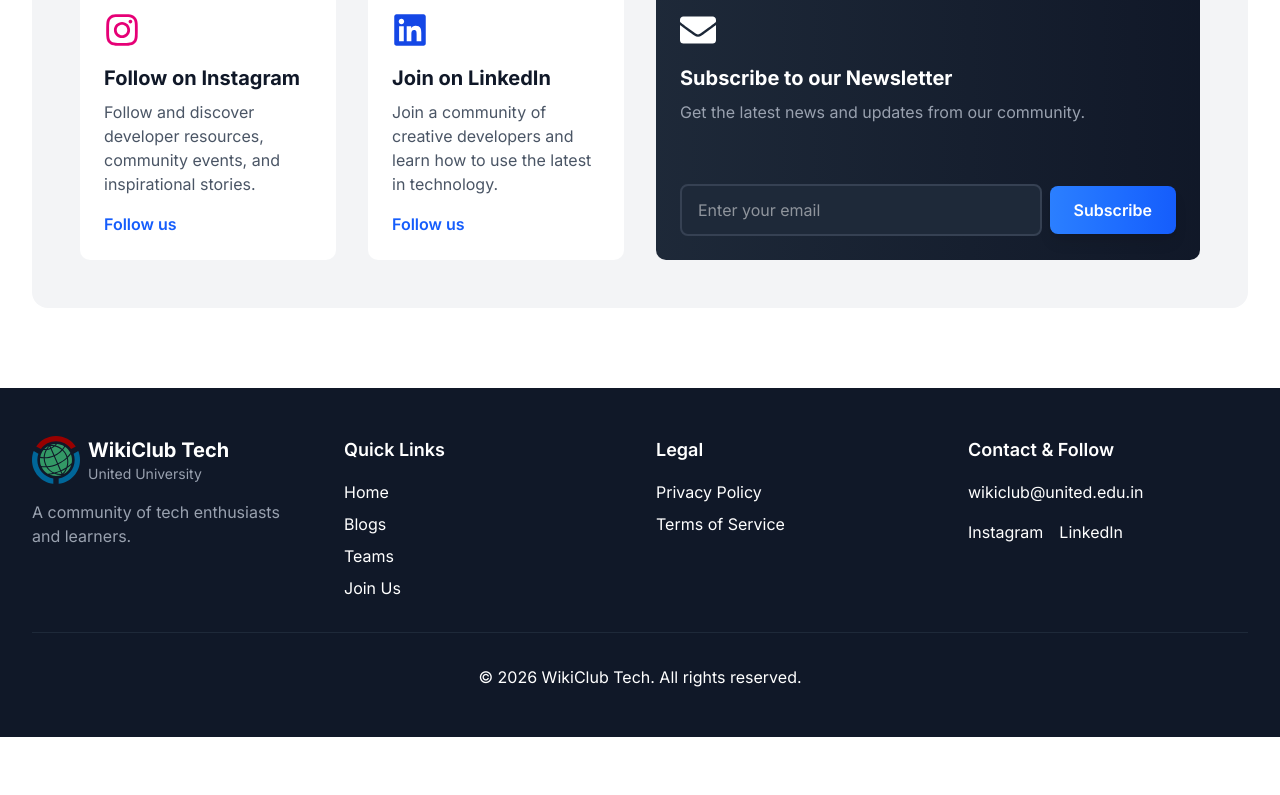
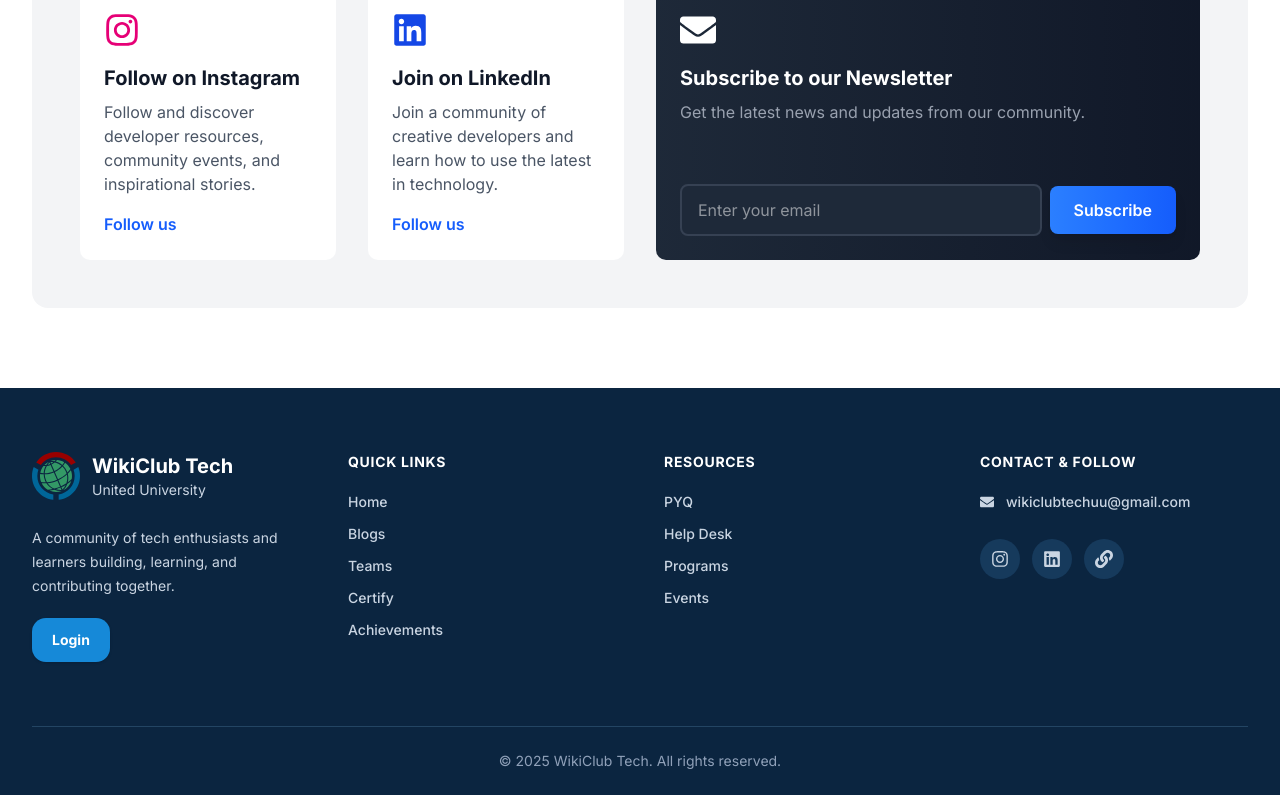
Before and after one commit to wikiclubtechuu/WikiClub-Tech-UU, a Next.js app: page / in a window 1280 px wide. Shown: the part 3980-4775 px from the top of the page. Before the commit the page ends 4717 px from the top, so only its background shows below. Built offline with nearby package versions, Linux system fonts and the light colour scheme.

Commit message:
Revamp Footer component layout and design
Refactor footer component with updated styles and structure.

```diff
--- a/src/components/layout/Footer.tsx
+++ b/src/components/layout/Footer.tsx
@@ -1,111 +1,285 @@
+"use client";
+
 import React from "react";
 import Link from "next/link";
 import Image from "next/image";
+import {
+  FaInstagram,
+  FaLinkedin,
+  FaEnvelope,
+  FaLink,
+} from "react-icons/fa";
 
 const Footer = () => {
   return (
-    <footer className='bg-gray-900 text-white'>
-      <div className='max-w-7xl mx-auto px-4 sm:px-6 lg:px-8 py-12'>
-        <div className='grid grid-cols-1 sm:grid-cols-2 md:grid-cols-4 gap-8'>
-          <div className='space-y-4'>
-            <Link href='/' className='flex items-center space-x-2'>
+    <footer className="bg-[#0b2540] text-white">
+      <div className="max-w-7xl mx-auto px-4 sm:px-6 lg:px-8">
+
+        {/* Main Footer */}
+        <div className="py-14 md:py-16">
+          <div className="grid grid-cols-1 md:grid-cols-2 lg:grid-cols-4 gap-10 lg:gap-12">
+
+            {/* Brand / Logo */}
+            <div>
+              <Link
+                href="/"
+                className="inline-flex items-center gap-3"
+              >
                 <Image
-                src='/logo.svg'
-                alt='WikiClub Tech Logo'
+                  src="/logo.svg"
+                  alt="WikiClub Tech Logo"
                   width={48}
                   height={48}
-                className='h-12 w-auto'
+                  className="h-12 w-12 object-contain"
                 />
+
                 <div>
-                <h1 className='text-xl font-bold text-white'>WikiClub Tech</h1>
-                <p className='text-sm text-gray-400'>United University</p>
+                  <h2 className="text-xl font-bold text-white">
+                    WikiClub Tech
+                  </h2>
+
+                  <p className="text-sm text-slate-300">
+                    United University
+                  </p>
                 </div>
               </Link>
-            <p className='text-gray-400'>
-              A community of tech enthusiasts and learners.
+
+              <p className="mt-5 max-w-xs text-sm leading-6 text-slate-300">
+                A community of tech enthusiasts and learners building,
+                learning, and contributing together.
               </p>
+
+              {/* Login */}
+              <Link
+                href="/login"
+                className="
+                  inline-flex
+                  items-center
+                  justify-center
+                  mt-5
+                  rounded-xl
+                  bg-[#1689d8]
+                  px-5
+                  py-3
+                  text-sm
+                  font-bold
+                  text-white
+                  shadow-sm
+                  transition-all
+                  duration-300
+                  hover:-translate-y-1
+                  hover:bg-[#0f78c0]
+                  hover:shadow-md
+                "
+              >
+                Login
+              </Link>
             </div>
+
+            {/* Quick Links */}
             <div>
-            <h3 className='text-lg font-semibold'>Quick Links</h3>
-            <ul className='mt-4 space-y-2'>
-              <li>
-                <Link href='/' className='hover:text-gray-300'>
+              <h3
+                className="
+                  text-sm
+                  font-bold
+                  uppercase
+                  tracking-wider
+                  text-white
+                "
+              >
+                Quick Links
+              </h3>
+
+              <div className="mt-5 flex flex-col gap-3">
+                <Link
+                  href="/"
+                  className="text-sm font-medium text-slate-300 transition-colors hover:text-cyan-300"
+                >
                   Home
                 </Link>
-              </li>
-              <li>
-                <Link href='/blogs' className='hover:text-gray-300'>
+
+                <Link
+                  href="/blogs"
+                  className="text-sm font-medium text-slate-300 transition-colors hover:text-cyan-300"
+                >
                   Blogs
                 </Link>
-              </li>
-              <li>
-                <Link href='/teams' className='hover:text-gray-300'>
+
+                <Link
+                  href="/teams"
+                  className="text-sm font-medium text-slate-300 transition-colors hover:text-cyan-300"
+                >
                   Teams
                 </Link>
-              </li>
-              <li>
+
                 <Link
-                  href='https://forms.gle/FGoyrEHC1CuP9hPSA'
-                  className='hover:text-gray-300'
+                  href="/validator"
+                  className="text-sm font-medium text-slate-300 transition-colors hover:text-cyan-300"
                 >
-                  Join Us
+                  Certify
                 </Link>
-              </li>
-            </ul>
+
+                <Link
+                  href="/contributors"
+                  className="text-sm font-medium text-slate-300 transition-colors hover:text-cyan-300"
+                >
+                  Achievements
+                </Link>
               </div>
+            </div>
+
+            {/* Resources */}
             <div>
-            <h3 className='text-lg font-semibold'>Legal</h3>
-            <ul className='mt-4 space-y-2'>
-              <li>
-                <Link href='/privacy-policy' className='hover:text-gray-300'>
-                  Privacy Policy
+              <h3
+                className="
+                  text-sm
+                  font-bold
+                  uppercase
+                  tracking-wider
+                  text-white
+                "
+              >
+                Resources
+              </h3>
+
+              <div className="mt-5 flex flex-col gap-3">
+                <Link
+                  href="/pyq"
+                  className="text-sm font-medium text-slate-300 transition-colors hover:text-cyan-300"
+                >
+                  PYQ
                 </Link>
-              </li>
-              <li>
-                <Link href='/terms-of-service' className='hover:text-gray-300'>
-                  Terms of Service
+
+                <Link
+                  href="/pyq"
+                  className="text-sm font-medium text-slate-300 transition-colors hover:text-cyan-300"
+                >
+                  Help Desk
                 </Link>
-              </li>
-            </ul>
+
+                <Link
+                  href="/programs"
+                  className="text-sm font-medium text-slate-300 transition-colors hover:text-cyan-300"
+                >
+                  Programs
+                </Link>
+
+                <Link
+                  href="/events"
+                  className="text-sm font-medium text-slate-300 transition-colors hover:text-cyan-300"
+                >
+                  Events
+                </Link>
               </div>
+            </div>
+
+            {/* Contact & Follow */}
             <div>
-            <h3 className='text-lg font-semibold'>Contact & Follow</h3>
-            <ul className='mt-4 space-y-2'>
-              <li>
+              <h3
+                className="
+                  text-sm
+                  font-bold
+                  uppercase
+                  tracking-wider
+                  text-white
+                "
+              >
+                Contact & Follow
+              </h3>
+
+              {/* Email */}
               <a
-                  href='mailto:wikiclub@united.edu.in'
-                  className='hover:text-gray-300'
+                href="mailto:wikiclubtechuu@gmail.com"
+                className="
+                  mt-5
+                  inline-flex
+                  items-center
+                  gap-3
+                  text-sm
+                  font-medium
+                  text-slate-300
+                  transition-colors
+                  hover:text-cyan-300
+                "
               >
-                  wikiclub@united.edu.in
+                <FaEnvelope />
+                <span>wikiclubtechuu@gmail.com</span>
               </a>
-              </li>
-            </ul>
-            <div className='flex mt-4 space-x-4'>
+
+              {/* Social Icons */}
+              <div className="flex items-center gap-3 mt-6">
                 <a
-                href='https://www.instagram.com/wikiclubtech.uu/'
-                target='_blank'
-                rel='noopener noreferrer'
-                className='hover:text-gray-300 transform hover:scale-110 transition-transform duration-200'
+                  href="https://www.instagram.com/wikiclubtech.uu/"
+                  target="_blank"
+                  rel="noopener noreferrer"
+                  aria-label="Instagram"
+                  className="
+                    flex
+                    h-10
+                    w-10
+                    items-center
+                    justify-center
+                    rounded-full
+                    bg-[#163a5c]
+                    text-slate-300
+                    transition-all
+                    duration-300
+                    hover:-translate-y-1
+                    hover:bg-pink-600
+                    hover:text-white
+                  "
                 >
-                Instagram
+                  <FaInstagram className="text-lg" />
                 </a>
+
                 <a
-                href='https://www.linkedin.com/company/wikiclubtechuu/'
-                target='_blank'
-                rel='noopener noreferrer'
-                className='hover:text-gray-300 transform hover:scale-110 transition-transform duration-200'
+                  href="https://www.linkedin.com/company/wikiclubtechuu/"
+                  target="_blank"
+                  rel="noopener noreferrer"
+                  aria-label="LinkedIn"
+                  className="
+                    flex
+                    h-10
+                    w-10
+                    items-center
+                    justify-center
+                    rounded-full
+                    bg-[#163a5c]
+                    text-slate-300
+                    transition-all
+                    duration-300
+                    hover:-translate-y-1
+                    hover:bg-blue-600
+                    hover:text-white
+                  "
                 >
-                LinkedIn
+                  <FaLinkedin className="text-lg" />
+                </a>
+
+                <a
+                  href="https://linktr.ee/wikiclubtech"
+                  target="_blank"
+                  rel="noopener noreferrer"
+                  aria-label="Linktree"
+                  title="Linktree"
+                  className="flex h-10 w-10 items-center justify-center rounded-full bg-[#163a5c] text-slate-300 transition-all duration-300 hover:-translate-y-1 hover:bg-emerald-600 hover:text-white"
+                >
+                  <FaLink className="text-lg" />
                 </a>
               </div>
             </div>
           </div>
-        <div className='mt-8 border-t border-gray-800 pt-8 text-center'>
-          <p>
-            &copy; {new Date().getFullYear()} WikiClub Tech. All rights
-            reserved.
+        </div>
+
+        {/* Bottom Copyright */}
+        <div className="border-t border-[#234563] py-6">
+          <div className="flex items-center justify-center">
+            <p className="text-sm text-slate-400 text-center">
+              © 2025 WikiClub Tech. All rights reserved.
             </p>
           </div>
+        </div>
+
       </div>
     </footer>
   );
```
Lines whose indentation alone changed are shown as unchanged.
